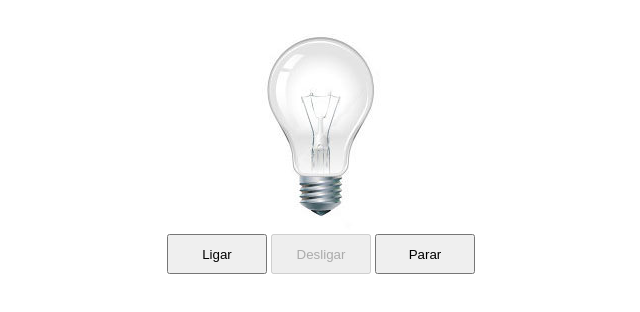
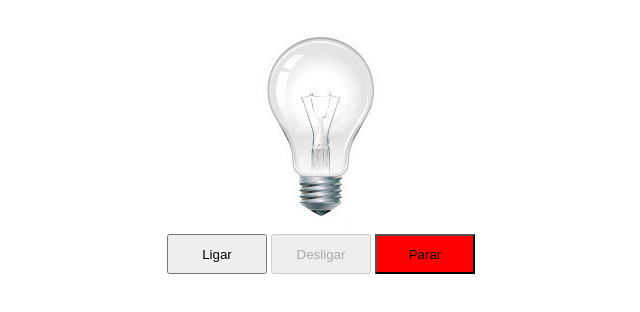
Before and after one commit to Gabriel-Lucena/lampadajs, a plain HTML site: page index.html in a window 1280 px wide. Both pictures are taken after a click on the button "Piscar". Shown: the part 90-402 px from the top of the page, without its empty margins (319-959 px from the left). Drawn offline with Linux system fonts and the light colour scheme.

Commit message:
Mudando a lógica do botão Piscar. Fixed #2

```diff
--- a/index.html
+++ b/index.html
@@ -19,7 +19,7 @@
         <div class="button-container">
             <button id="ligar">Ligar</button>
             <button id="desligar" disabled>Desligar</button>
-            <button id="piscar">Piscar</button>
+            <button class="piscarVerde" id="piscar">Piscar</button>
         </div>
     </main>
 </body>
--- a/lampada.js
+++ b/lampada.js
@@ -127,11 +127,13 @@ function piscar() {
 
         idInterval = setInterval(trocarImagem, 2)
         piscar.textContent = "Parar"
+        piscar.className = "piscarVermelho"
 
     } else {
 
         clearInterval(idInterval)
         piscar.textContent = "Piscar"
+        piscar.className = "piscarVerde"
 
     }
 
--- a/style.css
+++ b/style.css
@@ -1,4 +1,4 @@
-*{
+* {
     margin: 0;
     padding: 0;
     box-sizing: border-box;
@@ -40,3 +40,11 @@ main {
     align-items: center;
     padding: top;
 }
+
+.piscarVermelho {
+    background-color: red;
+}
+
+.piscarVerde {
+    background-color: green;
+}
```
